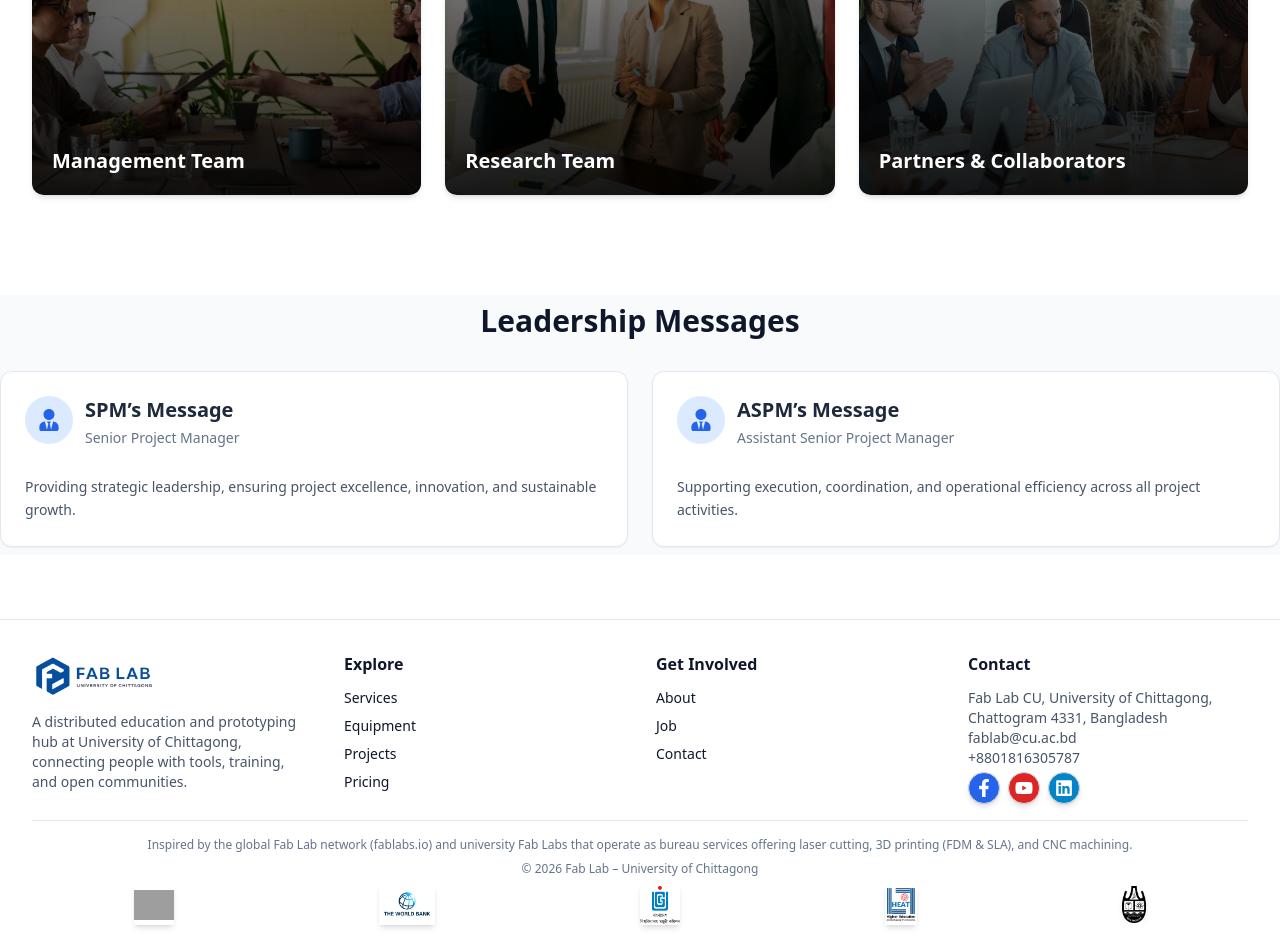
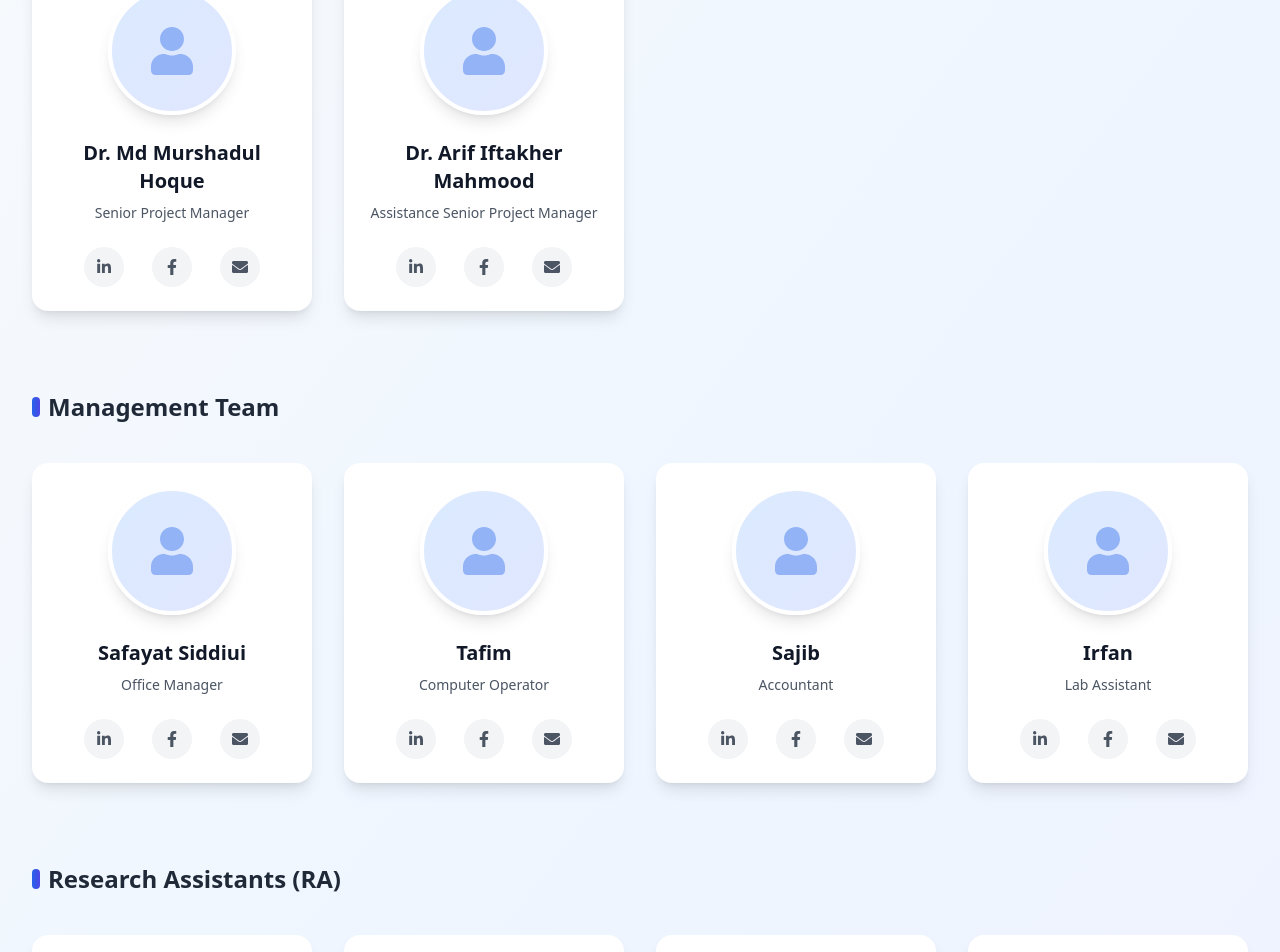
Before and after one commit to imon-n/Fablab-N, a React (Vite) app: page /about in a window 1280 px wide. Shown: the part 1840-2792 px from the top of the page. Built offline with nearby package versions, Linux system fonts and the light colour scheme; grey boxes are pictures that could not be loaded.

Commit message:
about section updated(people added

```diff
--- a/src/components/About/PeopleNetwork.jsx
+++ b/src/components/About/PeopleNetwork.jsx
@@ -1,52 +1,170 @@
-const people = [
+import { FaEnvelope, FaFacebookF, FaLinkedinIn, FaUser } from "react-icons/fa";
+
+const peopleGroups = [
   {
-    title: "Management Team",
-    image: "about/ra.jpg",
+    groupTitle: "SPM & ASPM",
+    members: [
+      {
+        name: "Dr. Md Murshadul Hoque",
+        designation: "Senior Project Manager",
+        image: "people/spm1.jpg",
+        socials: {
+          linkedin: "#",
+          facebook: "#",
+          email: "mailto:spm@example.com",
+        },
       },
       {
-    title: "Research Team",
-    image: "about/man.jpg",
+        name: "Dr. Arif Iftakher Mahmood",
+        designation: "Assistance Senior Project Manager",
+        image: "people/aspm.jpg",
+        socials: {
+          linkedin: "#",
+          facebook: "#",
+          email: "mailto:aspm@example.com",
+        },
+      },
+    ],
   },
   {
-    title: "Partners & Collaborators",
-    image: "about/col.jpg",
+    groupTitle: "Management Team",
+    members: [
+      {
+        name: "Safayat Siddiui",
+        designation: "Office Manager",
+        image: "people/m1.jpg",
+        socials: { linkedin: "#", facebook: "#",email: "mailto:" },
+      },
+      {
+        name: "Tafim",
+        designation: "Computer Operator",
+        image: "people/m2.jpg",
+        socials: { linkedin: "#", facebook: "#",email: "mailto:" },
+      },
+      {
+        name: "Sajib",
+        designation: "Accountant",
+        image: "people/m3.jpg",
+        socials: { linkedin: "#", facebook: "#",email: "mailto:" },
+      },
+      {
+        name: "Irfan",
+        designation: "Lab Assistant",
+        image: "people/m4.jpg",
+        socials: { linkedin: "#", facebook: "#" ,email: "mailto:"},
+      },
+    ],
+  },
+  {
+    groupTitle: "Research Assistants (RA)",
+    members: [
+      {
+        name: "Imon",
+        designation: "Research Assistant",
+        image: "people/ra1.jpg",
+        socials: { linkedin: "#", facebook: "#",email: "mailto:" },
+      },
+      {
+        name: "Alif",
+        designation: "Research Assistant",
+        image: "people/ra2.jpg",
+        socials: { linkedin: "#", facebook: "#",email: "mailto:" },
+      },
+      {
+        name: "Tamim",
+        designation: "Research Assistant",
+        image: "people/ra3.jpg",
+        socials: { linkedin: "#", facebook: "#" ,email: "mailto:"},
+      },
+      {
+        name: "Zakia",
+        designation: "Research Assistant",
+        image: "people/ra4.jpg",
+        socials: { linkedin: "#", facebook: "#" ,email: "mailto:"},
+      },
+    ],
   },
 ];
 
 export default function PeopleNetwork() {
   return (
-    <section className="section">
-      <div className="container">
-        <h2 className="text-2xl md:text-3xl font-bold">
+    <section className="py-20 bg-gradient-to-br from-slate-50 via-blue-50 to-indigo-50">
+      <div className="container mx-auto px-4 max-w-7xl">
+        {/* Header */}
+        <div className="text-center mb-16">
+          <h2 className="text-2xl md:text-3xl font-bold mb-8 text-center">
             People & Network
           </h2>
-
-        <div className="mt-8 grid sm:grid-cols-2 lg:grid-cols-3 gap-6">
-          {people.map((p) => (
-            <div
-              key={p.title}
-              className="group relative overflow-hidden rounded-xl shadow-md hover:shadow-xl transition-all duration-300 h-80 flex flex-col justify-end p-5"
-            >
-              {/* Background Image */}
-              <div className="absolute inset-0">
-                <img
-                  src={p.image}
-                  alt={p.title}
-                  className="w-full h-full object-cover transition-transform duration-500 group-hover:scale-110"
-                />
-                <div className="absolute inset-0 bg-gradient-to-t from-black/90 via-black/60 to-black/30" />
         </div>
 
-              {/* Content */}
-              <div className="relative z-10 text-white">
-                <h3 className="font-semibold text-xl">
-                  {p.title}
+        {peopleGroups.map((group) => (
+          <div key={group.groupTitle} className="mb-20">
+            {/* Group Title */}
+            <div className="flex items-center gap-2 mb-10">
+              <div className="w-2 h-5 bg-gradient-to-r from-blue-600 to-indigo-600 rounded-full" />
+              <h3 className="text-xl md:text-2xl font-bold text-gray-800">
+                {group.groupTitle}
               </h3>
+            </div>
+
+            {/* Cards */}
+            <div className="grid sm:grid-cols-2 md:grid-cols-3 lg:grid-cols-4 gap-8">
+              {group.members.map((member) => (
+                <div
+                  key={member.name}
+                  className="group relative bg-white rounded-2xl shadow-lg hover:shadow-2xl transition-all duration-300 p-6 text-center overflow-hidden transform hover:-translate-y-2"
+                >
+                  {/* Hover Overlay */}
+                  <div className="absolute inset-0 bg-gradient-to-br from-blue-600/0 to-indigo-600/0 group-hover:from-blue-600/5 group-hover:to-indigo-600/5 transition-all duration-300 rounded-2xl" />
+
+                  <div className="relative z-10">
+                    {/* Avatar */}
+                    <div className="w-32 h-32 mx-auto rounded-full overflow-hidden bg-gradient-to-br from-blue-100 to-indigo-100 flex items-center justify-center border-4 border-white shadow-lg group-hover:border-blue-200 transition-all">
+                      <FaUser className="text-5xl text-blue-600/40" />
+                    </div>
+
+                    {/* Info */}
+                    <h4 className="mt-6 font-bold text-xl text-gray-900 group-hover:text-blue-700 transition-colors">
+                      {member.name}
+                    </h4>
+                    <p className="text-sm text-gray-600 mt-2 font-medium">
+                      {member.designation}
+                    </p>
+
+                    {/* Social Icons */}
+                    <div className="mt-6 flex gap-7 justify-center">
+                      {member.socials.linkedin && (
+                        <a
+                          href={member.socials.linkedin}
+                          className="w-10 h-10 rounded-full bg-gray-100 hover:bg-blue-600 text-gray-600 hover:text-white flex items-center justify-center transition-all transform hover:scale-110"
+                        >
+                          <FaLinkedinIn size={16} />
+                        </a>
+                      )}
+                      {member.socials.facebook && (
+                        <a
+                          href={member.socials.facebook}
+                          className="w-10 h-10 rounded-full bg-gray-100 hover:bg-blue-500 text-gray-600 hover:text-white flex items-center justify-center transition-all transform hover:scale-110"
+                        >
+                          <FaFacebookF size={16} />
+                        </a>
+                      )}
+                      {member.socials.email && (
+                        <a
+                          href={member.socials.email}
+                          className="w-10 h-10 rounded-full bg-gray-100 hover:bg-red-500 text-gray-600 hover:text-white flex items-center justify-center transition-all transform hover:scale-110"
+                        >
+                          <FaEnvelope size={16} />
+                        </a>
+                      )}
+                    </div>
                   </div>
                 </div>
               ))}
             </div>
           </div>
+        ))}
+      </div>
     </section>
   );
 }
--- a/src/pages/Bulletin/Blog.jsx
+++ b/src/pages/Bulletin/Blog.jsx
@@ -50,8 +50,7 @@ export default function Blog() {
     {
       id: 4,
       title: "Research & Prototyping Opportunities in FabLab CU",
-      excerpt:
-        "Learn how FabLab CU supports research, rapid prototyping, and interdisciplinary collaboration.",
+      excerpt: "Learn how FabLab CU supports research, rapid prototyping, and interdisciplinary collaboration.",
       author: "Research Supervisor",
       date: "Jan 8, 2026",
       category: "research",
```
Also changed, not shown: src/App.jsx (+3 -5 lines). Lines whose indentation alone changed are shown as unchanged.
